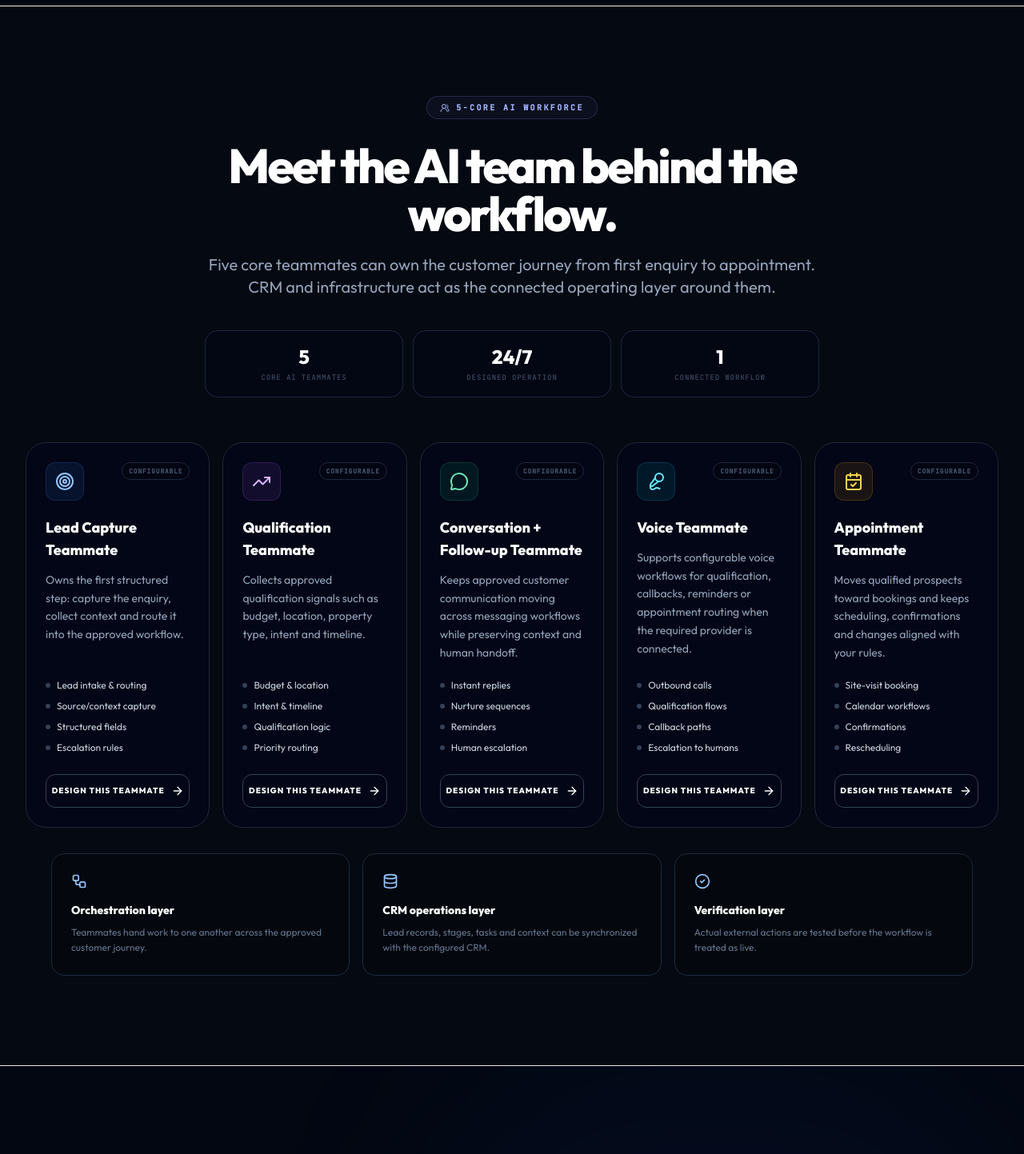
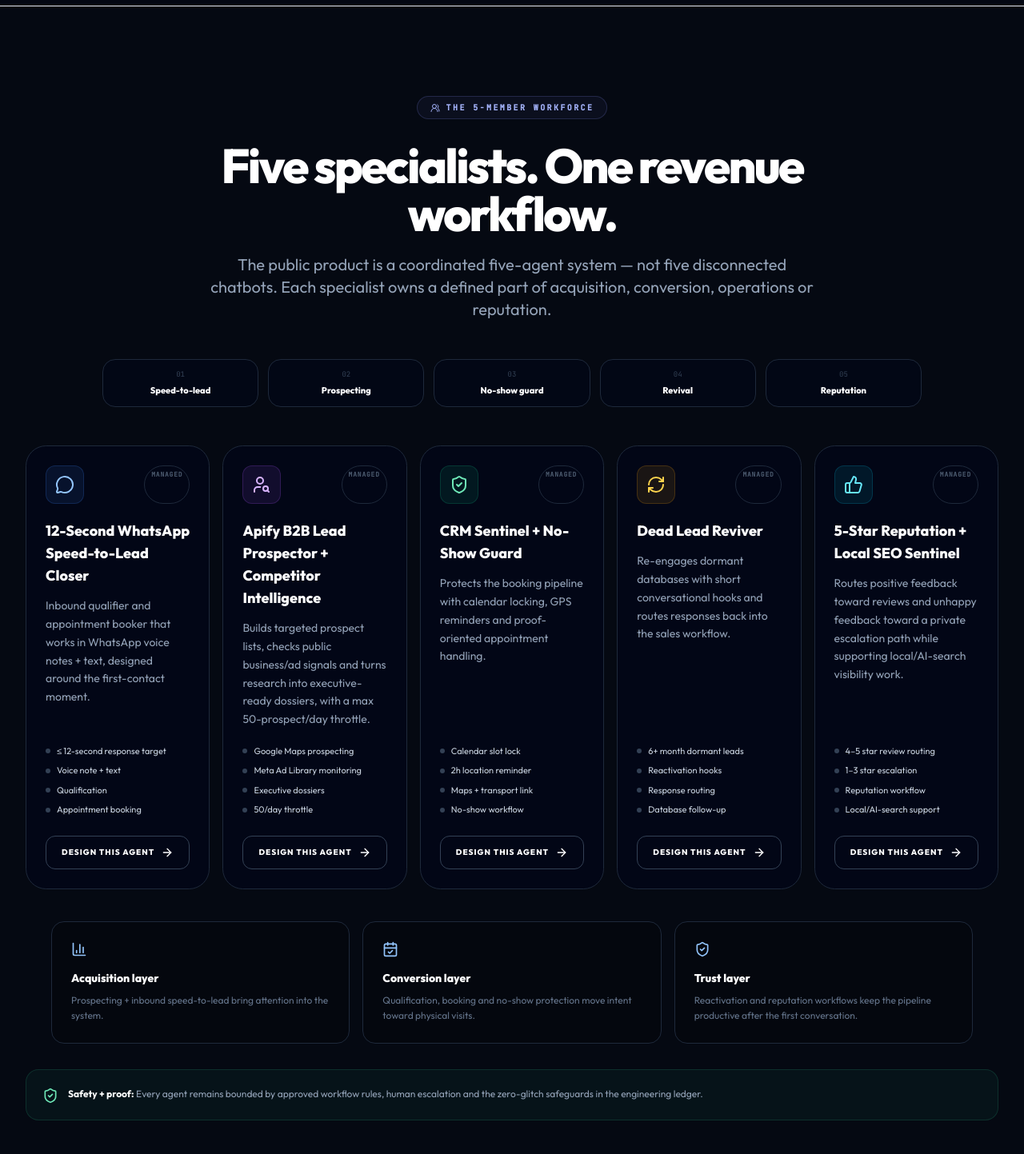
Before and after one commit to princepinku143c-cyber/Quickkit-internal-ai-services, a React (Vite) app: page / in a window 1280 px wide. Shown: the part 8280-9723 px from the top of the page at 80% size. Built offline with nearby package versions, Linux system fonts and the light colour scheme; no server answers.

Commit message:
feat: align components/AIAgents.tsx with Raja AI Systems master offer

```diff
--- a/components/AIAgents.tsx
+++ b/components/AIAgents.tsx
@@ -1,57 +1,41 @@
 import React from 'react';
-import { ArrowRight, Bot, CalendarCheck, CheckCircle2, Database, MessageCircle, Mic2, Target, TrendingUp, UsersRound, Workflow } from 'lucide-react';
+import { ArrowRight, BarChart3, CalendarCheck, FileText, Globe2, MapPinned, MessageCircle, RefreshCw, ShieldCheck, Target, ThumbsUp, UserSearch, UsersRound } from 'lucide-react';
 
-interface AIAgentsProps { onSelectAgent: (item: any) => void; }
+interface AIAgentsProps { onSelectAgent: (item:any)=>void; }
 
 const AGENTS = [
-  { id:'property-lead', icon:Target, color:'blue', title:'Lead Capture Teammate', description:'Owns the first structured step: capture the enquiry, collect context and route it into the approved workflow.', tasks:['Lead intake & routing','Source/context capture','Structured fields','Escalation rules'] },
-  { id:'qualification', icon:TrendingUp, color:'purple', title:'Qualification Teammate', description:'Collects approved qualification signals such as budget, location, property type, intent and timeline.', tasks:['Budget & location','Intent & timeline','Qualification logic','Priority routing'] },
-  { id:'whatsapp', icon:MessageCircle, color:'emerald', title:'Conversation + Follow-up Teammate', description:'Keeps approved customer communication moving across messaging workflows while preserving context and human handoff.', tasks:['Instant replies','Nurture sequences','Reminders','Human escalation'] },
-  { id:'voice', icon:Mic2, color:'cyan', title:'Voice Teammate', description:'Supports configurable voice workflows for qualification, callbacks, reminders or appointment routing when the required provider is connected.', tasks:['Outbound calls','Qualification flows','Callback paths','Escalation to humans'] },
-  { id:'site-visit', icon:CalendarCheck, color:'amber', title:'Appointment Teammate', description:'Moves qualified prospects toward bookings and keeps scheduling, confirmations and changes aligned with your rules.', tasks:['Site-visit booking','Calendar workflows','Confirmations','Rescheduling'] },
+  {id:'agent-1',icon:MessageCircle,color:'blue',title:'12-Second WhatsApp Speed-to-Lead Closer',desc:'Inbound qualifier and appointment booker that works in WhatsApp voice notes + text, designed around the first-contact moment.',tasks:['≤ 12-second response target','Voice note + text','Qualification','Appointment booking']},
+  {id:'agent-2',icon:UserSearch,color:'purple',title:'Apify B2B Lead Prospector + Competitor Intelligence',desc:'Builds targeted prospect lists, checks public business/ad signals and turns research into executive-ready dossiers, with a max 50-prospect/day throttle.',tasks:['Google Maps prospecting','Meta Ad Library monitoring','Executive dossiers','50/day throttle']},
+  {id:'agent-3',icon:ShieldCheck,color:'emerald',title:'CRM Sentinel + No-Show Guard',desc:'Protects the booking pipeline with calendar locking, GPS reminders and proof-oriented appointment handling.',tasks:['Calendar slot lock','2h location reminder','Maps + transport link','No-show workflow']},
+  {id:'agent-4',icon:RefreshCw,color:'amber',title:'Dead Lead Reviver',desc:'Re-engages dormant databases with short conversational hooks and routes responses back into the sales workflow.',tasks:['6+ month dormant leads','Reactivation hooks','Response routing','Database follow-up']},
+  {id:'agent-5',icon:ThumbsUp,color:'cyan',title:'5-Star Reputation + Local SEO Sentinel',desc:'Routes positive feedback toward reviews and unhappy feedback toward a private escalation path while supporting local/AI-search visibility work.',tasks:['4–5 star review routing','1–3 star escalation','Reputation workflow','Local/AI-search support']},
 ];
 
-const colors: Record<string,string> = {
-  blue:'text-blue-300 bg-blue-500/10 border-blue-500/20',
-  purple:'text-purple-300 bg-purple-500/10 border-purple-500/20',
-  emerald:'text-emerald-300 bg-emerald-500/10 border-emerald-500/20',
-  cyan:'text-cyan-300 bg-cyan-500/10 border-cyan-500/20',
-  amber:'text-amber-300 bg-amber-500/10 border-amber-500/20'
-};
+const colors:Record<string,string>={blue:'text-blue-300 bg-blue-500/10 border-blue-500/20',purple:'text-purple-300 bg-purple-500/10 border-purple-500/20',emerald:'text-emerald-300 bg-emerald-500/10 border-emerald-500/20',amber:'text-amber-300 bg-amber-500/10 border-amber-500/20',cyan:'text-cyan-300 bg-cyan-500/10 border-cyan-500/20'};
 
-export const AIAgents: React.FC<AIAgentsProps> = ({ onSelectAgent }) => (
+export const AIAgents:React.FC<AIAgentsProps>=({onSelectAgent})=>(
   <section id="ai-agents" className="py-28 bg-[#050912] border-y border-white/6 relative overflow-hidden">
-    <div className="absolute inset-x-0 top-0 h-[420px] bg-indigo-600/6 blur-[120px] pointer-events-none" />
+    <div className="absolute inset-x-0 top-0 h-[420px] bg-indigo-600/6 blur-[120px] pointer-events-none"/>
     <div className="container mx-auto px-5 md:px-8 max-w-7xl relative z-10">
-      <div className="max-w-4xl mx-auto text-center mb-10">
-        <div className="inline-flex items-center gap-2 rounded-full border border-indigo-400/20 bg-indigo-400/5 px-4 py-1.5 text-[10px] font-mono font-black uppercase tracking-[.24em] text-indigo-300"><UsersRound className="w-3 h-3" /> 5-core AI workforce</div>
-        <h2 className="mt-7 text-4xl md:text-6xl font-black text-white tracking-[-.045em]">Meet the AI team behind the workflow.</h2>
-        <p className="mt-5 text-lg md:text-xl leading-relaxed text-slate-400 max-w-3xl mx-auto">Five core teammates can own the customer journey from first enquiry to appointment. CRM and infrastructure act as the connected operating layer around them.</p>
+      <div className="max-w-4xl mx-auto text-center mb-12">
+        <div className="inline-flex items-center gap-2 rounded-full border border-indigo-400/20 bg-indigo-400/5 px-4 py-1.5 text-[10px] font-mono font-black uppercase tracking-[.24em] text-indigo-300"><UsersRound className="w-3 h-3"/> THE 5-MEMBER WORKFORCE</div>
+        <h2 className="mt-7 text-4xl md:text-6xl font-black text-white tracking-[-.045em]">Five specialists. One revenue workflow.</h2>
+        <p className="mt-5 text-lg md:text-xl leading-relaxed text-slate-400 max-w-3xl mx-auto">The public product is a coordinated five-agent system — not five disconnected chatbots. Each specialist owns a defined part of acquisition, conversion, operations or reputation.</p>
       </div>
-
-      <div className="grid grid-cols-3 gap-3 max-w-3xl mx-auto mb-14">
-        {[['5','Core AI teammates'],['24/7','Designed operation'],['1','Connected workflow']].map(([value,label])=><div key={label} className="rounded-2xl border border-slate-800 bg-slate-950/60 p-4 text-center"><div className="text-2xl font-black text-white">{value}</div><div className="mt-1 text-[9px] font-mono uppercase tracking-widest text-slate-600">{label}</div></div>)}
+      <div className="grid grid-cols-2 md:grid-cols-5 gap-3 max-w-5xl mx-auto mb-12">
+        {[['01','Speed-to-lead'],['02','Prospecting'],['03','No-show guard'],['04','Revival'],['05','Reputation']].map(([n,l])=><div key={n} className="rounded-2xl border border-slate-800 bg-slate-950/70 p-3 text-center"><div className="text-[9px] font-mono text-slate-700">{n}</div><div className="mt-1 text-[11px] font-black text-white">{l}</div></div>)}
       </div>
-
       <div className="grid md:grid-cols-2 xl:grid-cols-5 gap-4">
-        {AGENTS.map(agent => { const Icon=agent.icon; return (
-          <div key={agent.id} className="group flex flex-col rounded-[1.6rem] border border-slate-800 bg-slate-950/75 p-6 hover:border-blue-500/30 hover:-translate-y-1 transition-all">
-            <div className="flex items-start justify-between gap-3"><div className={`w-12 h-12 rounded-xl border flex items-center justify-center ${colors[agent.color]}`}><Icon className="w-6 h-6" /></div><span className="rounded-full border border-slate-800 bg-black/20 px-2 py-1 text-[8px] font-mono font-black uppercase tracking-widest text-slate-600">Configurable</span></div>
-            <h3 className="mt-5 text-lg font-black text-white">{agent.title}</h3>
-            <p className="mt-3 text-sm leading-relaxed text-slate-400 flex-1">{agent.description}</p>
-            <div className="mt-5 space-y-2">{agent.tasks.map(task=><div key={task} className="flex items-center gap-2 text-[12px] text-slate-300"><span className="w-1.5 h-1.5 rounded-full bg-slate-700 group-hover:bg-blue-400 transition-colors" />{task}</div>)}</div>
-            <button onClick={()=>onSelectAgent({id:agent.id,name:agent.title,outcome:agent.description})} className="mt-6 w-full rounded-xl border border-slate-700 py-3 text-[10px] font-black uppercase tracking-widest text-white hover:bg-white hover:text-slate-950 transition-all flex items-center justify-center gap-2">Design This Teammate <ArrowRight className="w-4 h-4" /></button>
-          </div>
-        );})}
+        {AGENTS.map(a=>{const Icon=a.icon;return <article key={a.id} className="group flex flex-col rounded-[1.6rem] border border-slate-800 bg-slate-950/75 p-6 hover:border-blue-500/30 hover:-translate-y-1 transition-all"><div className="flex justify-between gap-3"><div className={`w-12 h-12 rounded-xl border flex items-center justify-center ${colors[a.color]}`}><Icon className="w-6 h-6"/></div><span className="rounded-full border border-slate-800 px-2 py-1 text-[8px] font-mono font-black uppercase tracking-widest text-slate-600">Managed</span></div><h3 className="mt-5 text-lg font-black text-white">{a.title}</h3><p className="mt-3 text-sm leading-relaxed text-slate-400 flex-1">{a.desc}</p><div className="mt-5 space-y-2">{a.tasks.map(t=><div key={t} className="flex items-center gap-2 text-[11px] text-slate-300"><span className="w-1.5 h-1.5 rounded-full bg-slate-700 group-hover:bg-blue-400"/>{t}</div>)}</div><button onClick={()=>onSelectAgent({id:a.id,name:a.title,outcome:a.desc})} className="mt-6 w-full rounded-xl border border-slate-700 py-3 text-[10px] font-black uppercase tracking-widest text-white hover:bg-white hover:text-slate-950 transition-all flex items-center justify-center gap-2">Design This Agent <ArrowRight className="w-4 h-4"/></button></article>})}
       </div>
-
-      <div className="mt-8 grid md:grid-cols-3 gap-4 max-w-6xl mx-auto">
+      <div className="mt-10 grid md:grid-cols-3 gap-4 max-w-6xl mx-auto">
         {[
-          [Workflow,'Orchestration layer','Teammates hand work to one another across the approved customer journey.'],
-          [Database,'CRM operations layer','Lead records, stages, tasks and context can be synchronized with the configured CRM.'],
-          [CheckCircle2,'Verification layer','Actual external actions are tested before the workflow is treated as live.'],
+          [BarChart3,'Acquisition layer','Prospecting + inbound speed-to-lead bring attention into the system.'],
+          [CalendarCheck,'Conversion layer','Qualification, booking and no-show protection move intent toward physical visits.'],
+          [ShieldCheck,'Trust layer','Reactivation and reputation workflows keep the pipeline productive after the first conversation.']
         ].map(([Icon,title,body])=><div key={String(title)} className="rounded-2xl border border-slate-800 bg-black/20 p-6">{React.createElement(Icon as React.ElementType,{className:'w-5 h-5 text-blue-300 mb-4'})}<h4 className="text-sm font-black text-white">{String(title)}</h4><p className="mt-2 text-xs leading-relaxed text-slate-500">{String(body)}</p></div>)}
       </div>
+      <div className="mt-8 rounded-2xl border border-emerald-400/15 bg-emerald-400/5 p-5 flex items-start gap-3"><ShieldCheck className="w-5 h-5 text-emerald-300 mt-0.5 shrink-0"/><p className="text-xs leading-relaxed text-slate-400"><strong className="text-white">Safety + proof:</strong> Every agent remains bounded by approved workflow rules, human escalation and the zero-glitch safeguards in the engineering ledger.</p></div>
     </div>
   </section>
 );
```
